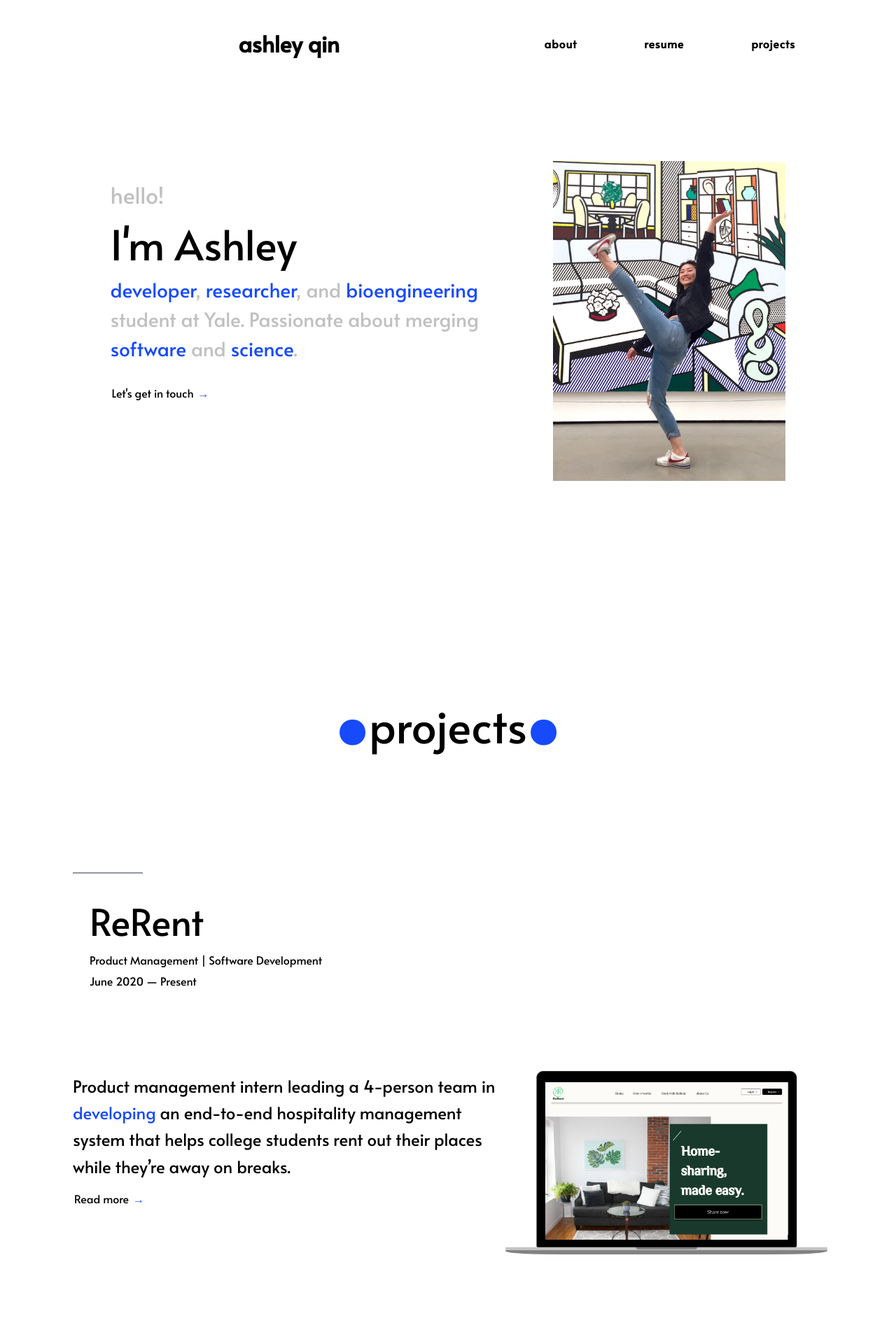
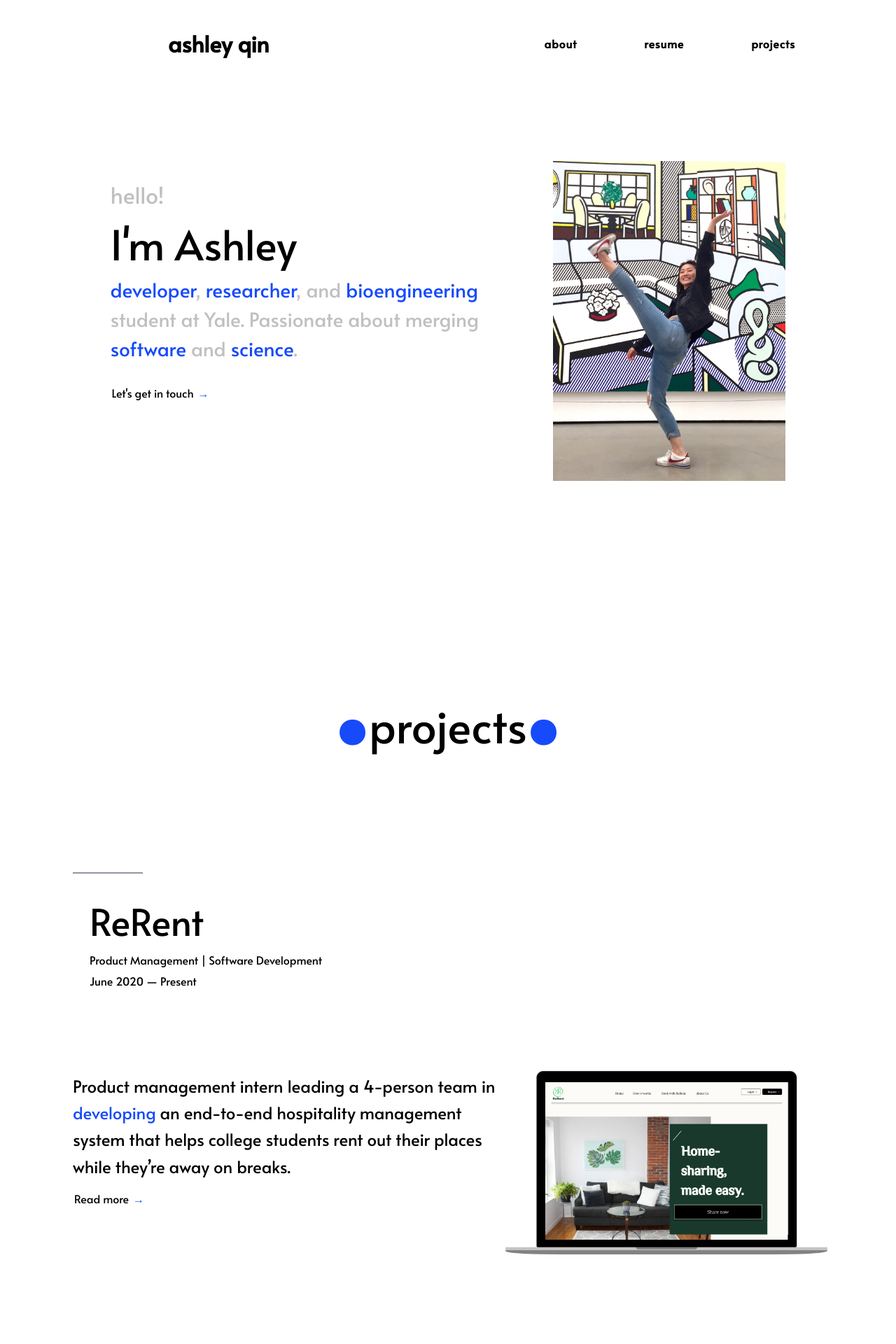
Before and after one commit to ashleyyqin/ashleyyqin.github.io, a Jekyll site: the page built from index.html, in a window 1280 px wide. Shown: the top 1920 px of the page at 70% size. Built offline with Jekyll 4.4.1, drawn with Linux system fonts in a browser that asks for light colours.

Commit message:
centering nav

```diff
--- a/index.html
+++ b/index.html
@@ -93,7 +93,7 @@
                     </li>
                 </ul>
                 <div class='tableauPlaceholder' id='viz1600286215547'
-                     style='position: relative; margin-top: 2em; left: 35%'>
+                     style='position: relative; margin-top: 2em; left: 30%'>
                     <noscript><a
                             href='http:&#47;&#47;features.yaledailynews.com&#47;blog&#47;2020&#47;04&#47;24&#47;analysis-a-shifting-demographic-for-storied-yale-crew-international-athletes-elevate-the-elis&#47;'><img
                             alt=' '
@@ -135,7 +135,7 @@
                         </a>
                     </li>
                 </ul>
-                <div class='tableauPlaceholder centered' id='viz1600266083672' style='position: relative; margin-top: 2em; left: 35%'>
+                <div class='tableauPlaceholder centered' id='viz1600266083672' style='position: relative; margin-top: 2em; left: 30%'>
                     <noscript><a
                             href='https:&#47;&#47;yaledailynews.com&#47;commencement2020&#47;2020&#47;05&#47;15&#47;yale-class-of-2020-by-the-numbers&#47;'><img
                             alt=' '
@@ -216,6 +216,7 @@
                         </a>
                     </li>
                 </ul>
+                <br>
                 <img src="/media/abstract1.png" class="img_abstracts" alt="ASH-ley's abstracts 1"
                      style="max-width:400px;">
                 <br>
--- a/styles/main.css
+++ b/styles/main.css
@@ -136,8 +136,8 @@
 #siteTitle {
     z-index: 2000;
     font-size: 200%;
-    /*margin-left: 6em;*/
-    margin-left: auto;
+    margin-left: 6em;
+    margin-right: auto;
 }
 
 nav {
@@ -562,10 +562,10 @@
 }
 
 .img_abstracts {
-    width: 160%;
+    width: 180%;
     margin-top: 1em;
     margin-bottom: 2em;
-    display: block;
+    /*display: block;*/
     margin-left: auto;
     margin-right: auto;
 }
```
